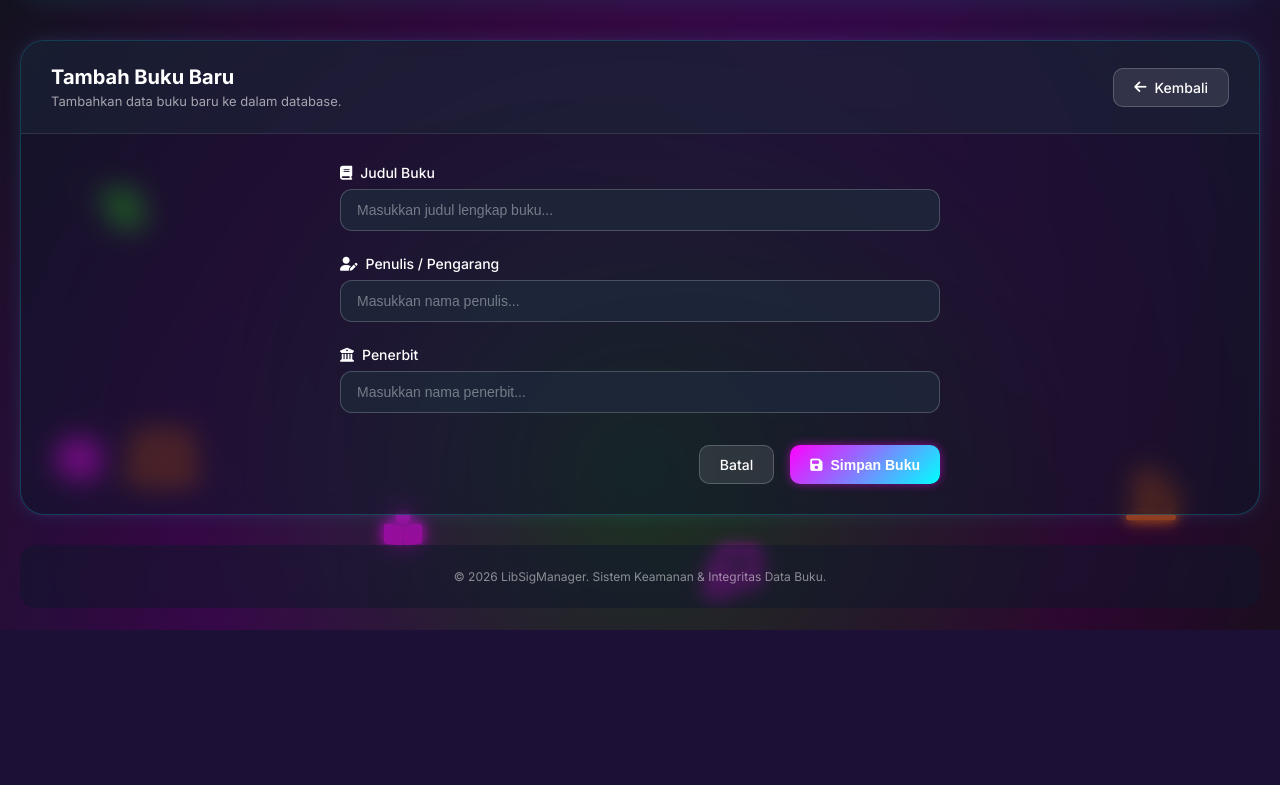
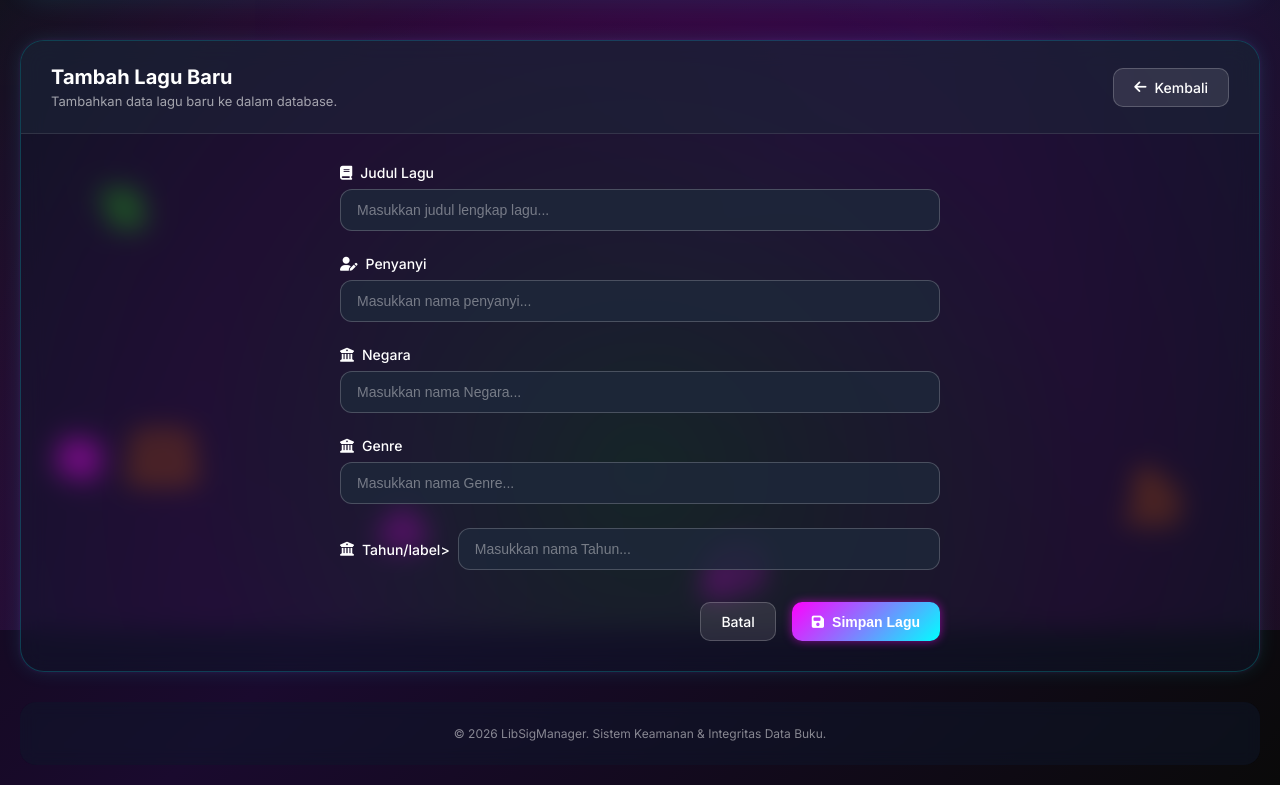
Before and after one commit to khoirunnisasyifa919-sketch/cryptovault, a Flask app: page /add in a window 1280 px wide. Shown: the part 170-955 px from the top of the page. Before the commit the page ends 800 px from the top, so only its background shows below. Run offline with Flask 3, Linux system fonts and the light colour scheme.

Commit message:
Update add.html

```diff
--- a/templates/add.html
+++ b/templates/add.html
@@ -4,8 +4,8 @@
 <div class="card form-card">
     <div class="card-header">
         <div class="header-left">
-            <h2>Tambah Buku Baru</h2>
-            <p class="header-desc">Tambahkan data buku baru ke dalam database.</p>
+            <h2>Tambah Lagu Baru</h2>
+            <p class="header-desc">Tambahkan data lagu baru ke dalam database.</p>
         </div>
         <a href="{{ url_for('index') }}" class="btn btn-outline">
             <i class="fa-solid fa-arrow-left"></i> Kembali
@@ -15,24 +15,32 @@
     <div class="card-body">
         <form action="{{ url_for('add_book') }}" method="POST" class="modern-form">
             <div class="form-group">
-                <label for="judul"><i class="fa-solid fa-book"></i> Judul Buku</label>
-                <input type="text" id="judul" name="judul" required placeholder="Masukkan judul lengkap buku..." autocomplete="off">
+                <label for="judul lagu"><i class="fa-solid fa-book"></i> Judul Lagu</label>
+                <input type="text" id="judul lagu" name="judul lagu" required placeholder="Masukkan judul lengkap lagu..." autocomplete="off">
             </div>
 
             <div class="form-group">
-                <label for="penulis"><i class="fa-solid fa-user-pen"></i> Penulis / Pengarang</label>
-                <input type="text" id="penulis" name="penulis" required placeholder="Masukkan nama penulis..." autocomplete="off">
+                <label for="penyanyi"><i class="fa-solid fa-user-pen"></i> Penyanyi</label>
+                <input type="text" id="penyanyi" name="penyanyi" required placeholder="Masukkan nama penyanyi..." autocomplete="off">
             </div>
 
             <div class="form-group">
-                <label for="penerbit"><i class="fa-solid fa-building-columns"></i> Penerbit</label>
-                <input type="text" id="penerbit" name="penerbit" required placeholder="Masukkan nama penerbit..." autocomplete="off">
+                <label for="negara"><i class="fa-solid fa-building-columns"></i> Negara</label>
+                <input type="text" id="negara" name="negara" required placeholder="Masukkan nama Negara..." autocomplete="off">
+            </div>
+            <div class="form-group">
+                <label for="genre"><i class="fa-solid fa-building-columns"></i> Genre</label>
+                <input type="text" id="genre" name="genre" required placeholder="Masukkan nama Genre..." autocomplete="off">
+            </div>
+            <div class="form-group">
+                <label for="tahun"><i class="fa-solid fa-building-columns"></i> Tahun/label>
+                <input type="number" id="tahun" name="tahun" required placeholder="Masukkan nama Tahun..." autocomplete="off">
             </div>
 
             <div class="form-actions">
                 <a href="{{ url_for('index') }}" class="btn btn-outline">Batal</a>
                 <button type="submit" class="btn btn-primary">
-                    <i class="fa-solid fa-floppy-disk"></i> Simpan Buku
+                    <i class="fa-solid fa-floppy-disk"></i> Simpan Lagu
                 </button>
             </div>
         </form>
```
